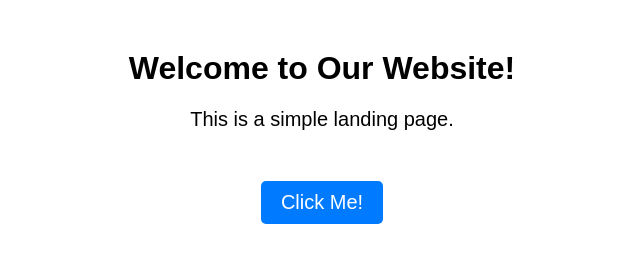
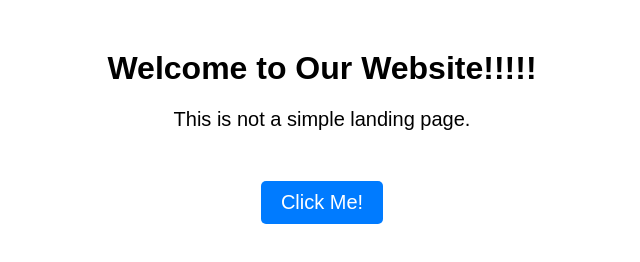
Before and after one commit to lazarousgr/firstgitrepo, a plain HTML site: page index.html in a window 1280 px wide. Shown: the whole page, without its empty margins (318-958 px from the left). Drawn offline with Linux system fonts and the light colour scheme.

Commit message:
Changed my mind and I did some modifications.

```diff
--- a/index.html
+++ b/index.html
@@ -33,8 +33,8 @@
 </head>
 <body>
     <div class="container">
-        <h1>Welcome to Our Website!</h1>
-        <p>This is a simple landing page.</p>
+        <h1>Welcome to Our Website!!!!!</h1>
+        <p>This is not a simple landing page.</p>
         <button class="cta-button">Click Me!</button>
     </div>
 </body>
```
